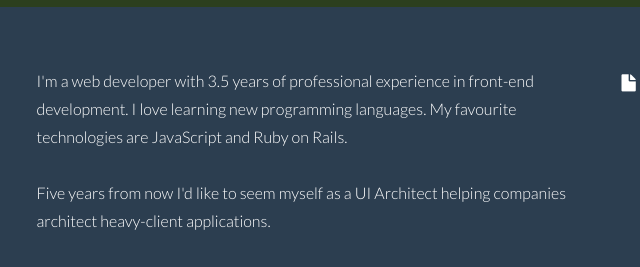
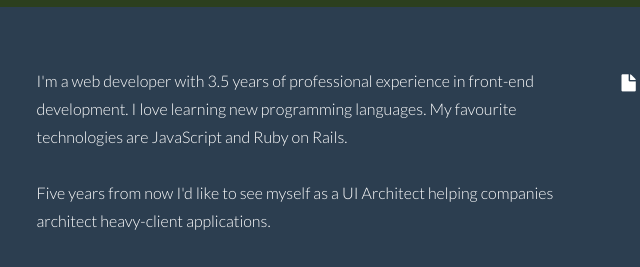
Before and after one commit to jugg3rn4u7/MyProfile, a website: page index.html in a window 1280 px wide. Shown: the part 473-740 px from the top of the page, 326-966 px from the left. Drawn offline with nearby package versions, Linux system fonts and the light colour scheme; some packages are replaced by stand-ins of ours.

Commit message:
Typo fixed

```diff
--- a/views/about.html
+++ b/views/about.html
@@ -19,7 +19,7 @@
                     <h5>ABOUT</h5>
                 </div>
                 <div class="col-lg-6">
-                <p>I'm a web developer with 3.5 years of professional experience in front-end development. I love learning new programming languages. My favourite technologies are JavaScript and Ruby on Rails. <br/><br/> Five years from now I'd like to seem myself as a UI Architect helping companies architect heavy-client applications.</p>
+                <p>I'm a web developer with 3.5 years of professional experience in front-end development. I love learning new programming languages. My favourite technologies are JavaScript and Ruby on Rails. <br/><br/> Five years from now I'd like to see myself as a UI Architect helping companies architect heavy-client applications.</p>
                 </div>
                 <div class="col-lg-3">
                     <p><a href="./resumes/Resume.docx" download><i class="icon-file"></i><sm>DOWNLOAD RESUME'</sm></a></p>
```
